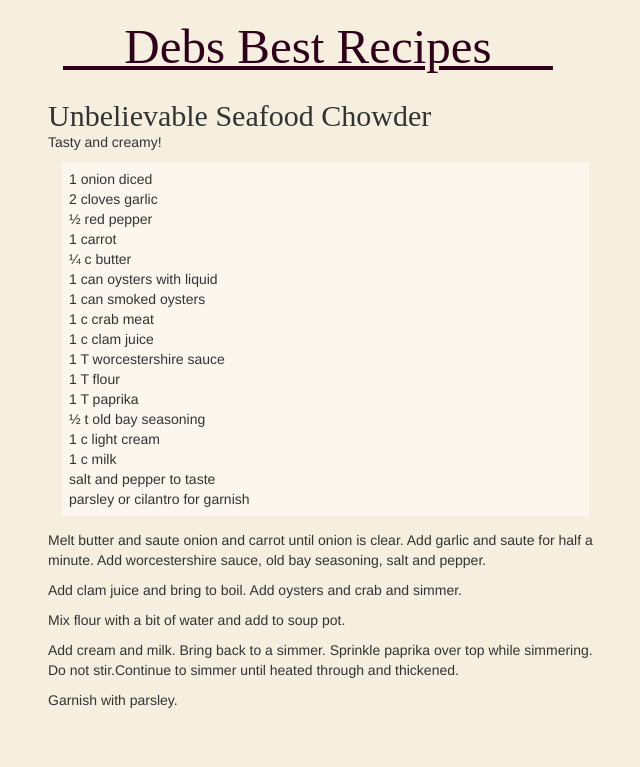
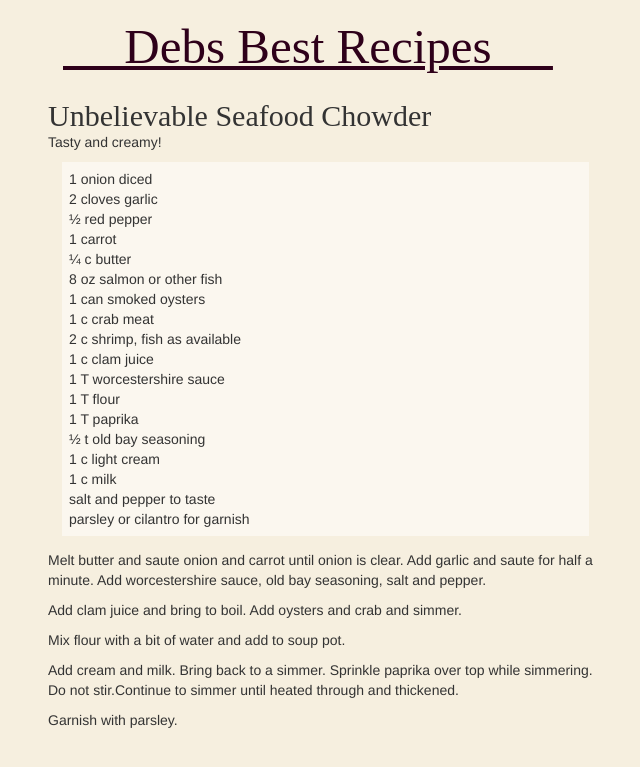
Before and after one commit to JonahBraun/debs-recipes, a Jekyll site: the page built from _posts/2006-04-22-unbelievable-seafood-chowder.md, in a window 1280 px wide. Shown: the top 767 px of the page, without its empty margins (7-647 px from the left). Built offline with Jekyll 4.4.1, drawn with Linux system fonts in a browser that asks for light colours; nearby versions of some CDN libraries; some web fonts are replaced; Markdown is read by kramdown in place of the engine named in the settings.

Commit message:
Update 2006-04-22-unbelievable-seafood-chowder.md

```diff
--- a/_posts/2006-04-22-unbelievable-seafood-chowder.md
+++ b/_posts/2006-04-22-unbelievable-seafood-chowder.md
@@ -10,9 +10,10 @@ Tasty and creamy!
 - ½ red pepper
 - 1 carrot
 - ¼ c butter
-- 1 can oysters with liquid
+- 8 oz salmon or other fish
 - 1 can smoked oysters
 - 1 c crab meat
+- 2 c shrimp, fish as available
 - 1 c clam juice
 - 1 T worcestershire sauce
 - 1 T flour
```
